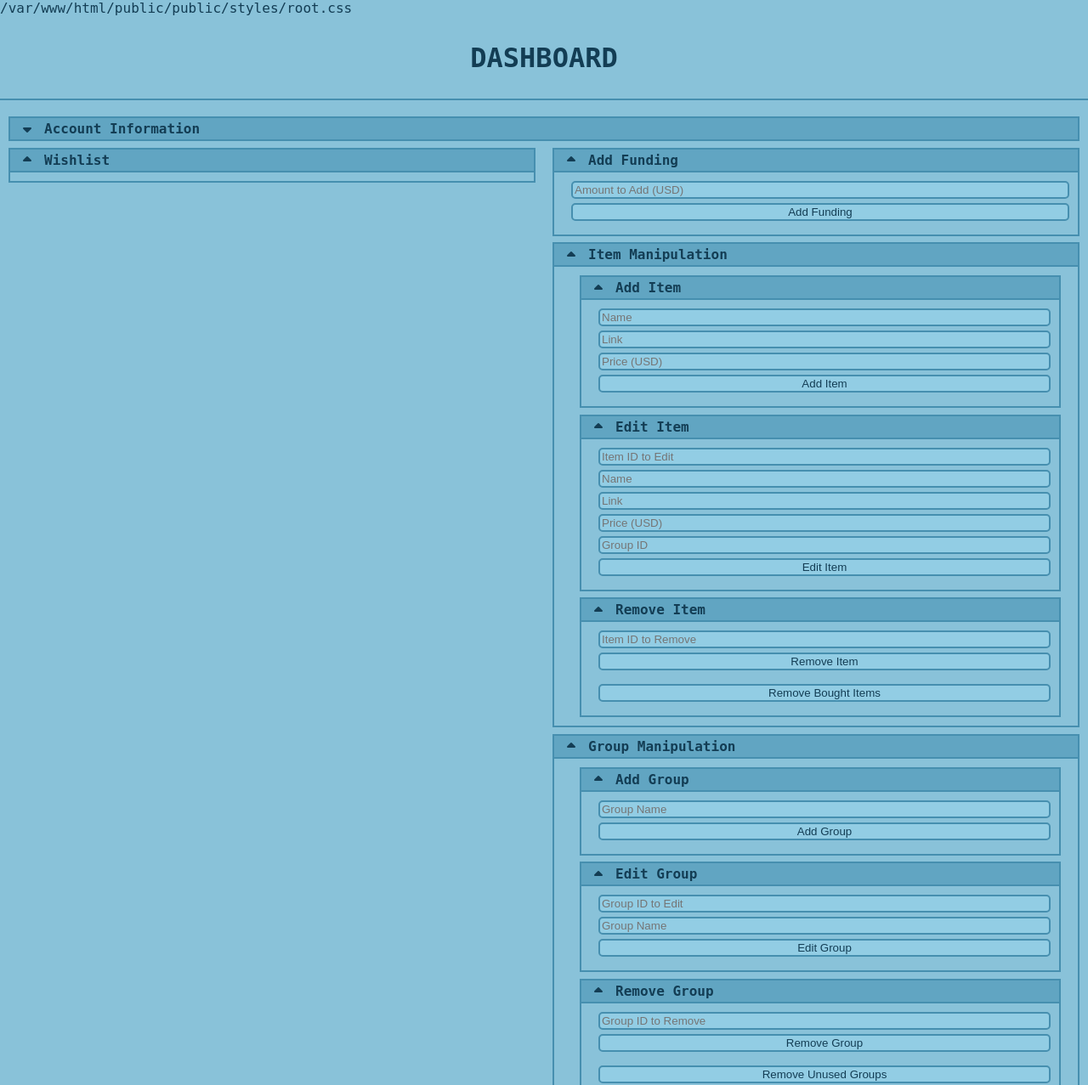
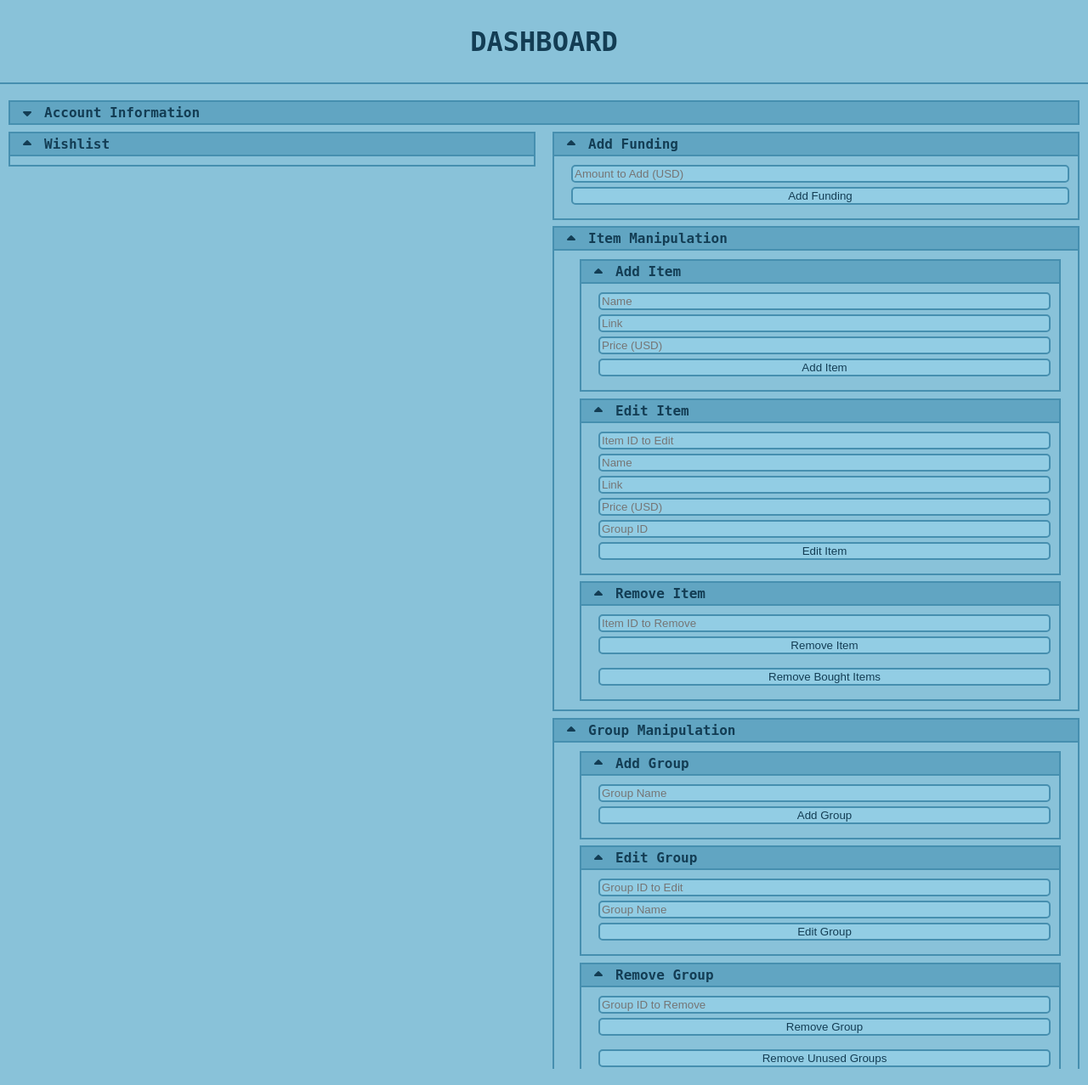
Before and after one commit to AndrewCromar/web-wishlist, a PHP site: page /dashboard.php in a window 1280 px wide. Shown: the whole page at 85% size. Run offline with PHP 8.4, Linux system fonts and the light colour scheme; the visitor is signed in with stand-in values (Sample User, id 1); data that the repository does not hold is empty; some libraries are stand-ins or nearby versions; some web fonts are replaced.

Commit message:
fix style loading

```diff
--- a/public/dashboard.php
+++ b/public/dashboard.php
@@ -22,7 +22,6 @@ if (!isset($_SESSION['uid'])) {
 <link href="https://fonts.googleapis.com/css2?family=Funnel+Sans:ital,wght@0,300..800;1,300..800&display=swap"
     rel="stylesheet">
 
-<?php require_once '../scripts/LoadStyles.php'; ?>
 <link rel="stylesheet" href="./styles/a.css" />
 <link rel="stylesheet" href="./styles/center-center.css" />
 <link rel="stylesheet" href="./styles/content.css" />
--- a/public/login.php
+++ b/public/login.php
@@ -18,7 +18,6 @@ if (isset($_SESSION['uid'])) {
 <link href="https://fonts.googleapis.com/css2?family=Funnel+Sans:ital,wght@0,300..800;1,300..800&display=swap"
     rel="stylesheet">
 
-<?php require_once '../scripts/LoadStyles.php'; ?>
 <link rel="stylesheet" href="./styles/a.css" />
 <link rel="stylesheet" href="./styles/center-center.css" />
 <link rel="stylesheet" href="./styles/content.css" />
--- a/scripts/LoadStyles.php
+++ /dev/null
@@ -1,32 +0,0 @@
-<?php
-
-function load_css($path)
-{
-    if (file_exists($path) && pathinfo($path, PATHINFO_EXTENSION) === 'css') {
-        echo '<link rel="stylesheet" href="' . htmlspecialchars($path) . '">' . PHP_EOL;
-    }
-}
-
-function load_css_recursive($directory)
-{
-    if (!is_dir($directory)) {
-        return;
-    }
-
-    $iterator = new RecursiveIteratorIterator(
-        new RecursiveDirectoryIterator($directory, RecursiveDirectoryIterator::SKIP_DOTS)
-    );
-
-    foreach ($iterator as $file) {
-        if ($file->isFile() && strtolower($file->getExtension()) === 'css') {
-            $path = str_replace($_SERVER['DOCUMENT_ROOT'], '', $file->getPathname());
-            echo '<link rel="stylesheet" href="' . htmlspecialchars($path) . '">' . PHP_EOL;
-        }
-    }
-}
-
-echo($_SERVER['DOCUMENT_ROOT'] . '/public/styles/root.css');
-// load_css($_SERVER['DOCUMENT_ROOT'] . '/styles/root.css',);
-// load_css_recursive($_SERVER['DOCUMENT_ROOT'] . '/styles/',);
-
-?>
```
